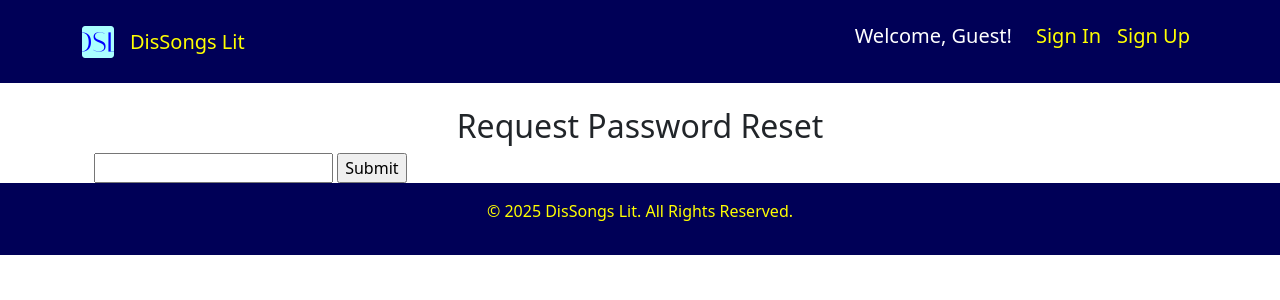
After one commit to DisCedric2/DisSongs-Lit, a Django app: page /req_pass_reset/ in a window 1280 px wide. The commit adds this page. Shown: the top 300 px of the page. Run offline with Django 5.2, Linux system fonts and the light colour scheme.

Commit message:
req and reset password.html

```diff
--- a/DSLproject/dsl/templates/DSLbase.html
+++ b/DSLproject/dsl/templates/DSLbase.html
@@ -50,7 +50,7 @@
                         </li>
                         {% if user.is_authenticated and not user.is_superuser %}
                         <li class="nav-item">
-                        <a class="nav-link" href="{% url 'DSLupload' %}">Get Credit</a>
+                        <a class="nav-link" href="{% url 'DSLupload' %}">Request A Song!</a>
                         </li>
                         {% endif %}
                         <li class="nav-item">
--- a/DSLproject/dsl/templates/DSLcontactus.html
+++ b/DSLproject/dsl/templates/DSLcontactus.html
@@ -21,6 +21,5 @@
         <button type="submit" class="btn btn-primary">Send Message</button>
     </form>
 </div>
-</div>
 <br>
 {% endblock %}
--- a/DSLproject/dsl/templates/DSLsong.html
+++ b/DSLproject/dsl/templates/DSLsong.html
@@ -11,7 +11,7 @@
     {% if song.video_url %}
         <p><strong>Watch:</strong> <a href="{{ song.video_url }}" target="_blank">YouTube</a></p>
     {% endif %}
-    <p><strong>Uploaded by:</strong> <span class="text-primary">{{ song.uploaded_by.username }}</span></p>
+    <!-- <p><strong>Uploaded by:</strong> <span class="text-primary">{{ song.uploaded_by.username }}</span></p> -->
     {% if song.image %}
         <img src="{{ song.image.url }}" alt="{{ song.title }}" class="img-fluid mt-3">
     {% endif %}
--- /dev/null
+++ b/DSLproject/dsl/templates/req_pass_reset.html
@@ -0,0 +1,24 @@
+{% extends "DSLbase.html" %} {% load static %}
+
+{% block title %}DisSongs-Lit | Request Password Reset{% endblock %}
+
+{% block content %}
+<div class="container">
+    <div class="row">
+        <h2 class="text-center">Request Password Reset</h2>
+
+        {% if errmsg %}
+        <div class="alert alert-warning alert-dismissible fade show" role="alert">
+            <strong>Error :(</strong> {{ errmsg }}
+            <button type="button" class="btn-close" data-bs-dismiss="alert" aria-label="Close"></button>
+        </div>
+        {% endif %}
+
+        <form method="post">
+            {% csrf_token %}
+            <input type="text" name="uname" required>
+            <input type="submit" value="Submit">
+        </form>
+    </div>
+</div>
+{% endblock %}
--- a/DSLproject/dsl/urls.py
+++ b/DSLproject/dsl/urls.py
@@ -8,6 +8,8 @@ urlpatterns = [
     path("DSLsignin/",views.signin, name='DSLsignin'),
     path("DSLsignup/",views.signup, name='DSLsignup'),
     path('logout_user/', views.logout_user, name='logout_user'),
+    path('req_pass_reset/', views.req_pass_reset, name='req_pass_reset'),
+    path('reset_pass/<uname>/', views.reset_pass, name='reset_pass'),
     path("DSLaboutus/",views.DSLaboutus, name='DSLaboutus'),
     path("DSLcontactus/",views.DSLcontactus, name='DSLcontactus'),
     path('DSLsong/<int:song_id>/', views.DSLsong, name='DSLsong'),
--- a/DSLproject/dsl/views.py
+++ b/DSLproject/dsl/views.py
@@ -103,8 +103,8 @@ def signup(req):
 
 def signin(req):
     if req.method == "POST":
-        uname = req.POST["username"]
-        upass = req.POST["password"]
+        uname = req.POST["uname"]
+        upass = req.POST["upass"]
         context = {}
         if uname == "" or upass == "":
             context["errmsg"] = "Field cant be empty :("
@@ -125,6 +125,48 @@ def logout_user(req):
     logout(req)
     messages.success(req, "You have successfully logged out :(")
     return redirect("/")
+
+def req_pass_reset(req):
+    if req.method == "GET":
+        return render(req, "req_pass_reset.html")
+    else:
+        uname = req.POST.get("uname")
+        context = {}
+        print(uname)
+        try:
+            userdata = User.objects.get(username=uname)
+            return redirect("reset_pass", uname=userdata.username)
+
+        except User.DoesNotExist:
+            context["errmsg"] = "No account found with this username"
+            return render(req, "req_pass_reset.html", context)
+
+def reset_pass(req, uname):
+    userdata = User.objects.get(username = uname)
+    if req.method == "GET":
+        return render(req, "reset_pass.html", {"user" : userdata.username})
+    else:
+        upass = req.POST["upass"]
+        ucpass = req.POST["ucpass"]
+        context = {}
+        userdata = User.objects.get(username=uname)
+        try:
+            if upass == "" or ucpass == "":
+                context["errmsg"] = "Field cannot be empty :("
+                return render(req, "reset_pass.html", context)
+            elif upass != ucpass:
+                context["errmsg"] = "Password and Confirm Password aint Matching Dude :("
+                return render(req, "reset_pass.html", context)
+            else:
+                validate_password(upass)
+                userdata.set_password(upass)
+                userdata.save()
+                return redirect("/DSLsignin")
+
+        except ValidationError as e:
+            context["errmsg"] = str(e)
+            return redirect(req, 'reset_pass.html', context)
+
 '''
 def login_user(request):
     if request.method == "POST":
```
Also changed, not shown: DSLproject/dsl/templates/DSLsignin.html (+10 -2 lines), DSLproject/dsl/templates/DSLsignup.html (+6 -1 lines), DSLproject/dsl/templates/anjujhandu.html (deleted, +0 -11 lines), DSLproject/dsl/templates/reset_pass.html (added, +25 -0 lines), DSLproject/db.sqlite3, DSLproject/dsl/templates/DSLpremium.html (added).
